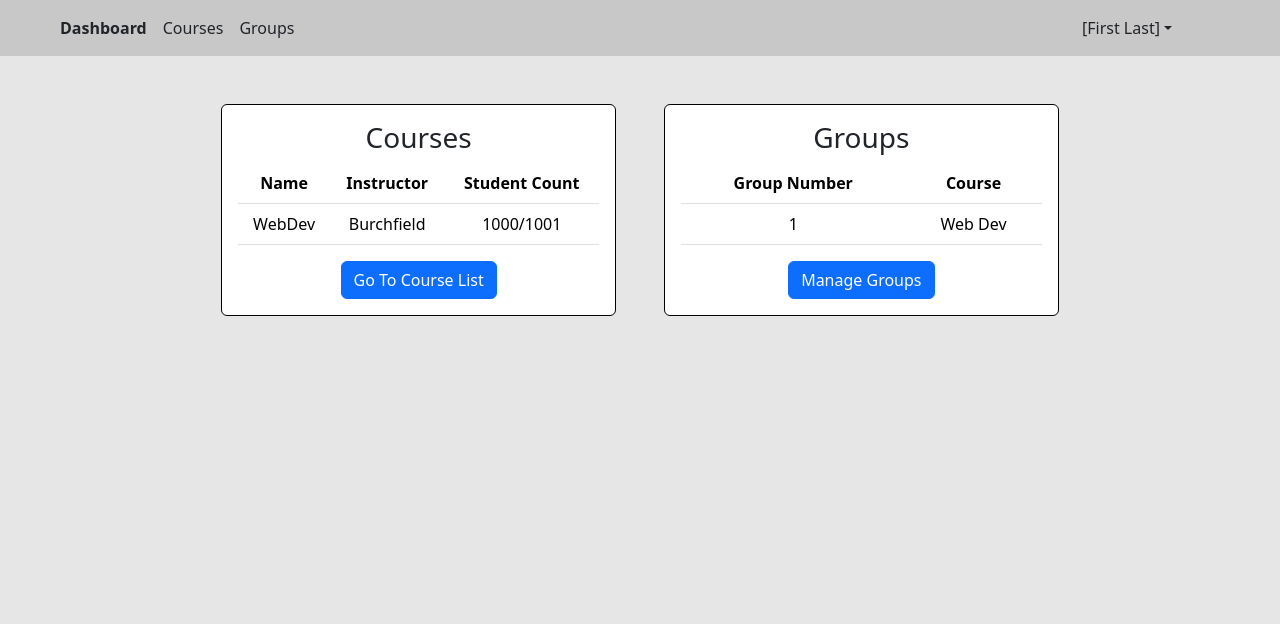
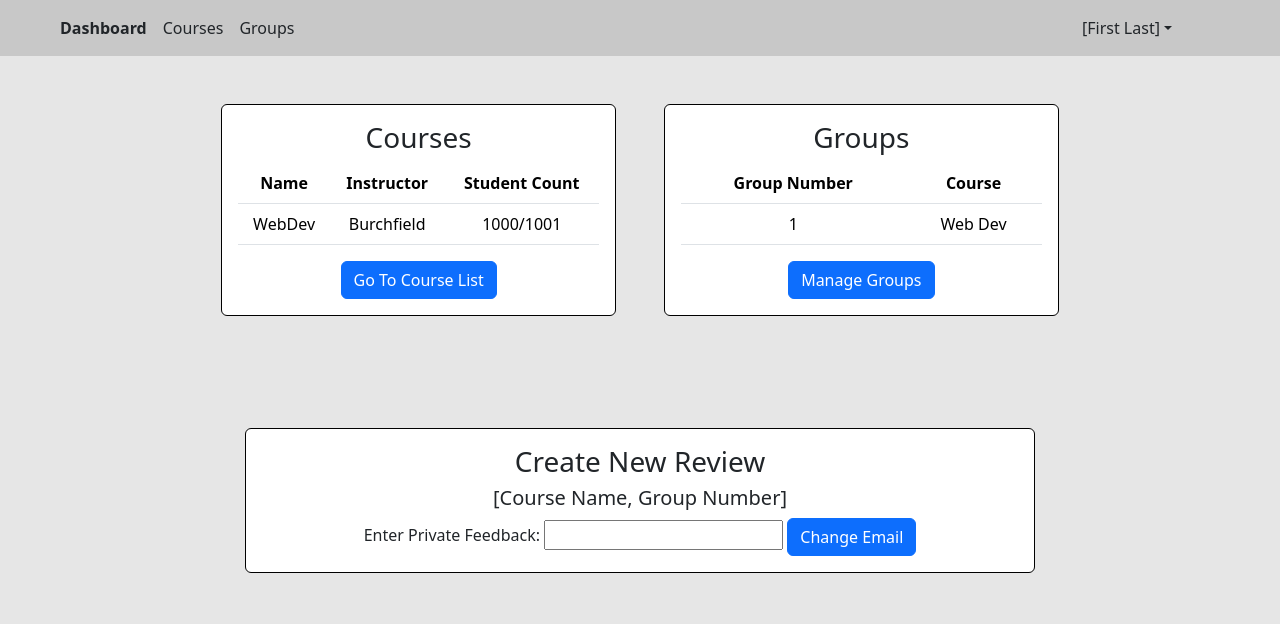
Before and after one commit to Goose7888/ai-review-site, a website: page frontend/index.html in a window 1280 px wide. Drawn offline with nearby package versions, Linux system fonts and the light colour scheme; some packages are replaced by stand-ins of ours; a script that the page names is missing.

Commit message:
Resolve comment

```diff
--- a/frontend/index.html
+++ b/frontend/index.html
@@ -287,9 +287,27 @@
         </div>
     </div>
 
-    <!--Review View-->
+    <!--Profile Confirm Delete-->
 
     <!--Review Create-->
+    <div id="pageCreateReview" class="d-flex flex-column align-items-center col-12 p-3 p-md-4 p-lg-5">
+        <!--New Review Form Card-->
+        <div class="card text-center mt-3 col-8">
+            <div class="card-body">
+                <h3 class="card-title">Create New Review</h3>
+                <h5 class="card-text">[Course Name, Group Number]</h5>
+                <form>
+                    <label for="txtPrivFeedback">Enter Private Feedback:</label>
+                    <input id="txtPrivFeedback"
+                    <input id="txtPubFeedback"
+                </form>
+                <button id="btnChangeEmail" type="button" class="btn-primary btn">Change Email</button>
+            </div>
+        </div>
+    </div>
+
+
+    <!--Review View-->
 
 
     <!--Scripts-->
```
